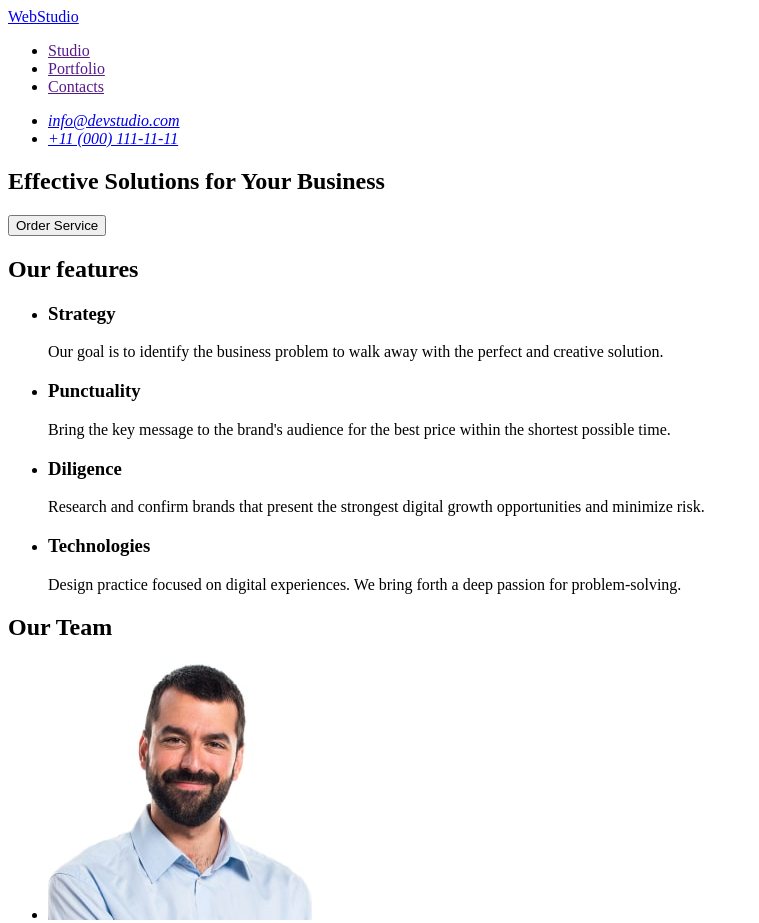
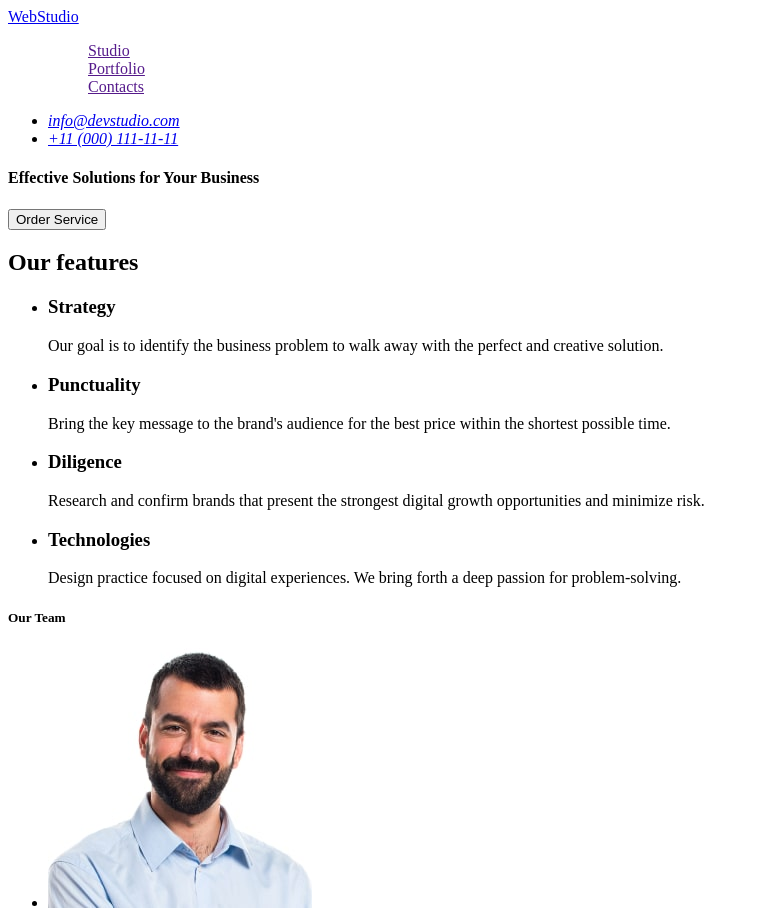
Before and after one commit to zadumka/goit-v2wrong-hw01, a plain HTML site: page index.html in a window 1280 px wide. Shown: the top 923 px of the page, without its empty margins (0-759 px from the left). Drawn offline with Linux system fonts and the light colour scheme.

Commit message:
add mistake

```diff
--- a/index.html
+++ b/index.html
@@ -1,5 +1,5 @@
 <!DOCTYPE html>
-<html lang="en">
+<html lang="uk">
 
 <head>
     <meta charset="UTF-8"/>
@@ -8,20 +8,20 @@
     <title>hw-01</title>
 </head>
 
-<body>
+
 <header>
     <nav>
         <a href="./index.html">WebStudio</a>
         <ul>
-            <li>
+            <ol>
                 <a href="">Studio</a>
-            </li>
-            <li>
+            </ol>
+            <ol>
                 <a href="">Portfolio</a>
-            </li>
-            <li>
+            </ol>
+            <ol>
                 <a href="">Contacts</a>
-            </li>
+            </ol>
         </ul>
     </nav>
     <address>
@@ -37,7 +37,7 @@
 </header>
 <main>
     <section>
-        <h1>Effective Solutions for Your Business</h1>
+        <h4>Effective Solutions for Your Business</h4>
         <button type="button">Order Service</button>
     </section>
     <section>
@@ -74,7 +74,7 @@
         </ul>
     </section>
     <section>
-        <h2>Our Team</h2>
+        <h5>Our Team</h5>
         <ul>
             <li>
                 <img src="./images/teamimg1.jpg" alt="guy with dark short hair" width="264"/>
@@ -105,6 +105,6 @@
         Increase the flow of customers and sales for your business with digital marketing & growth solutions.
     </p>
 </footer>
-</body>
+
 
 </html>
```
